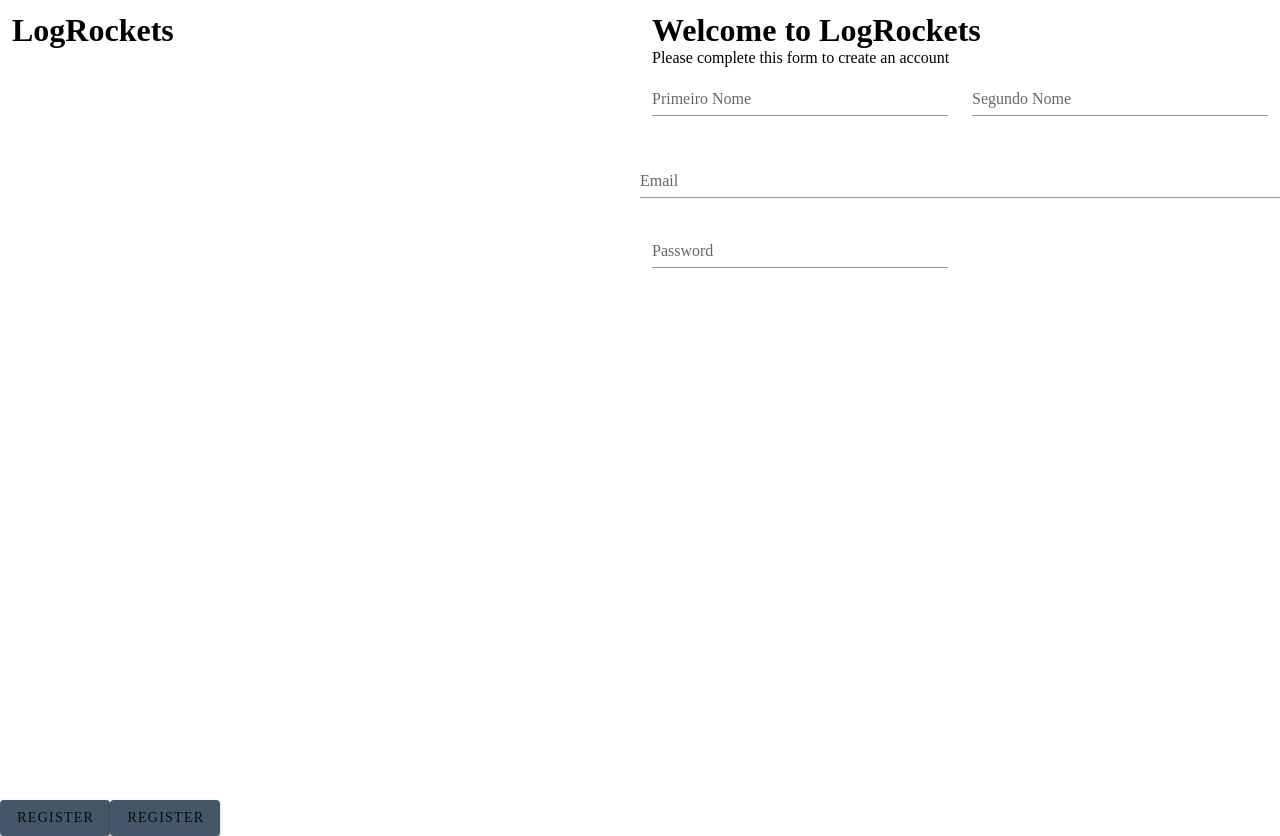
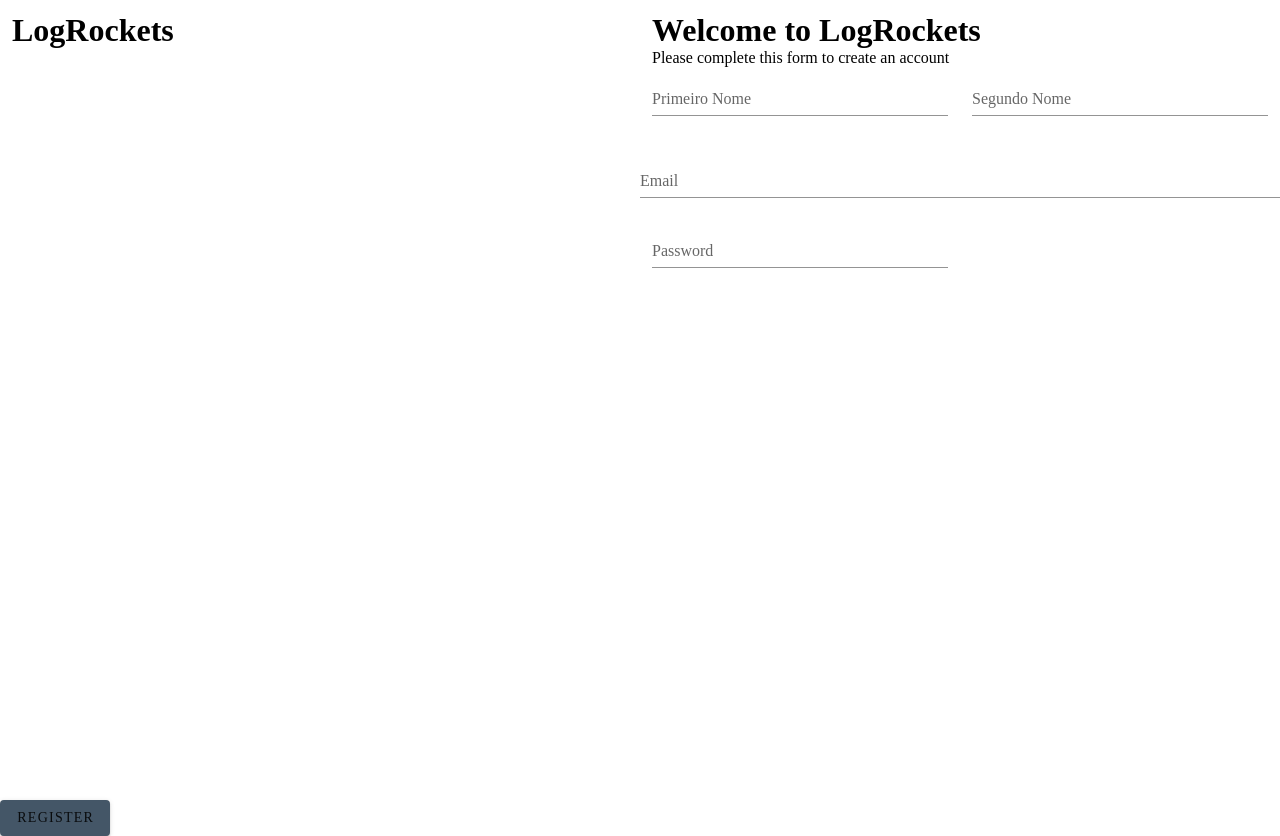
Before and after one commit to Edivansanto5/telaLoginComvuetify, a Vue app in the folder formulario-vuetify/: page / in a window 1280 px wide. Built offline with nearby package versions, Linux system fonts and the light colour scheme.

Commit message:
removendo o botão

```diff
--- a/formulario-vuetify/src/components/RegistrationForm.vue
+++ b/formulario-vuetify/src/components/RegistrationForm.vue
@@ -54,7 +54,7 @@
 
                <v-btn class="purple darken-2 white--text mt-5" color="#445667" @click="submitForm"> Register </v-btn>
 
-               <v-btn class="purple darken-2 white--text mt-5" color="#445667" @click="submitForm"> Register </v-btn>
+
 
 
             </v-row>
```
